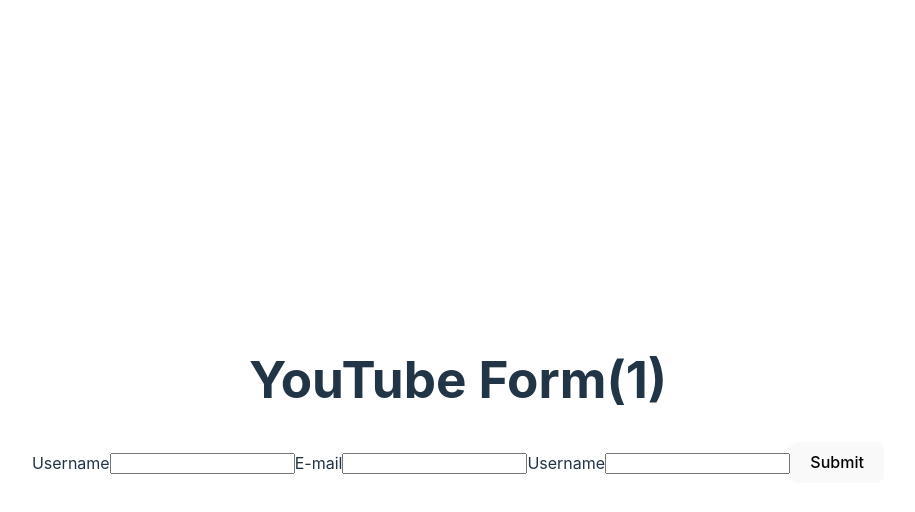
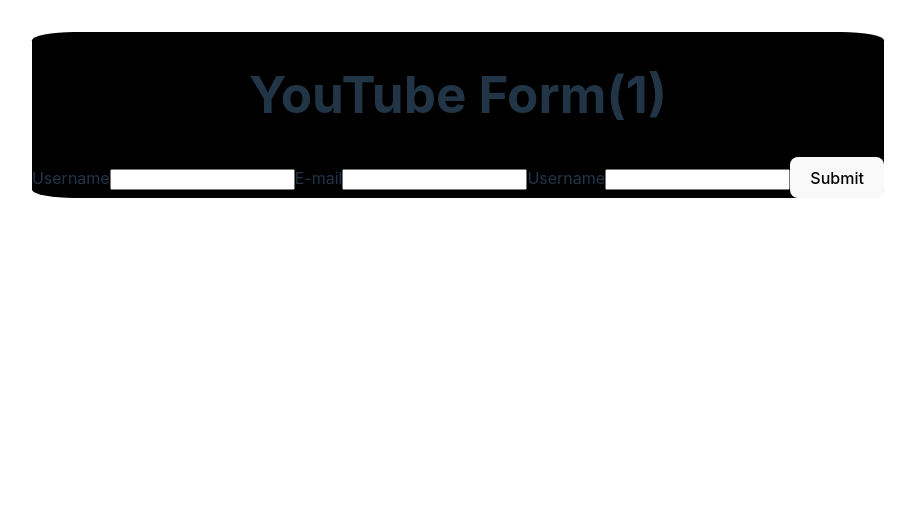
Before and after one commit to travisburns/reactForms, a React (Vite) app in the folder reactForms/: page / in a window 1280 px wide. Shown: the top 512 px of the page, without its empty margins (182-1097 px from the left). Built offline with nearby package versions, Linux system fonts and the light colour scheme.

Commit message:
Added basic design to form, extremelly horrible and rough

```diff
--- a/reactForms/src/App.css
+++ b/reactForms/src/App.css
@@ -4,3 +4,11 @@
   padding: 2rem;
   text-align: center;
 }
+
+
+
+.form {
+  display: grid;
+  background-color: black;
+  border-radius: 5%;
+}
--- a/reactForms/src/components/YoutubeForm.jsx
+++ b/reactForms/src/components/YoutubeForm.jsx
@@ -14,7 +14,7 @@
  renderCount++
   return (
 
-    <div>
+    <div className='form'>
       <h1>YouTube Form({renderCount/2}) </h1>
       <form>
         <label htmlFor='username'>Username</label>
--- a/reactForms/src/index.css
+++ b/reactForms/src/index.css
@@ -14,6 +14,10 @@
   -webkit-text-size-adjust: 100%;
 }
 
+.form {
+  display: grid;
+}
+
 a {
   font-weight: 500;
   color: #646cff;
@@ -26,7 +30,7 @@
 body {
   margin: 0;
   display: flex;
-  place-items: center;
+
   min-width: 320px;
   min-height: 100vh;
 }
```
